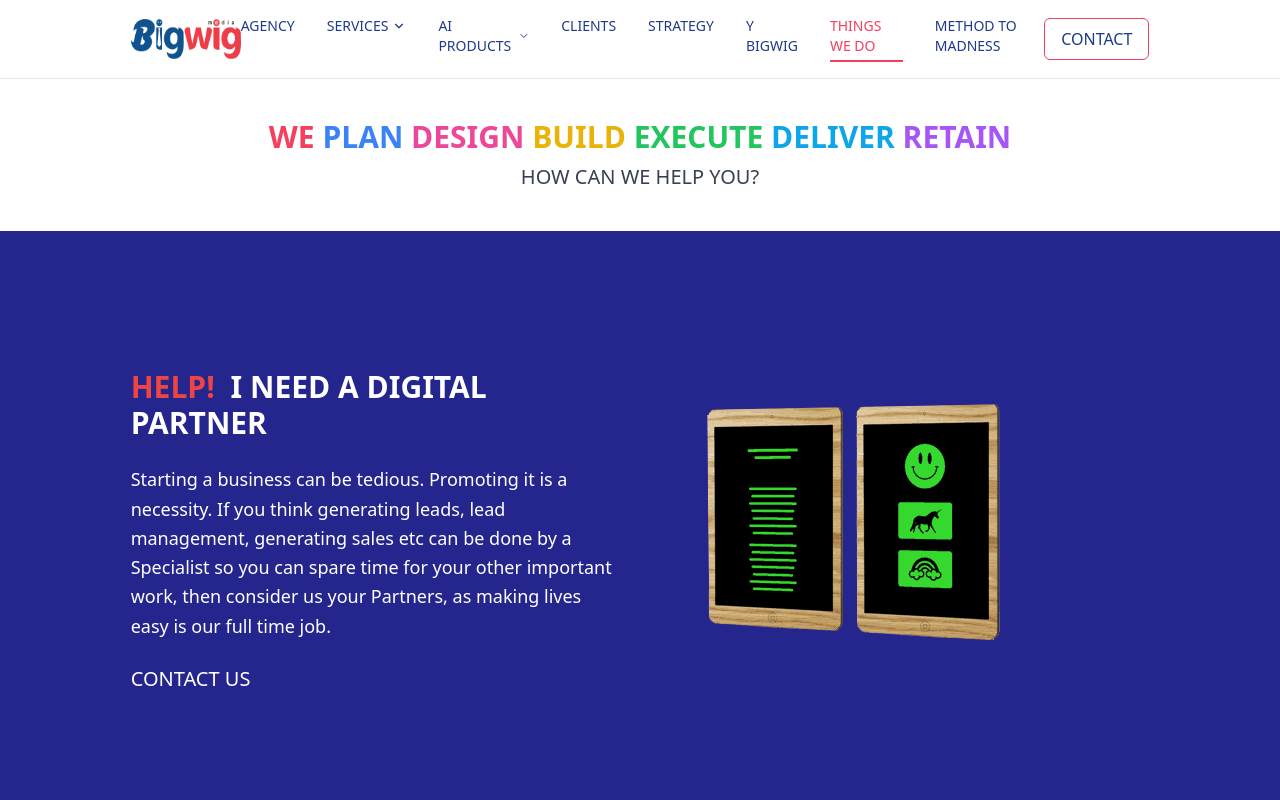
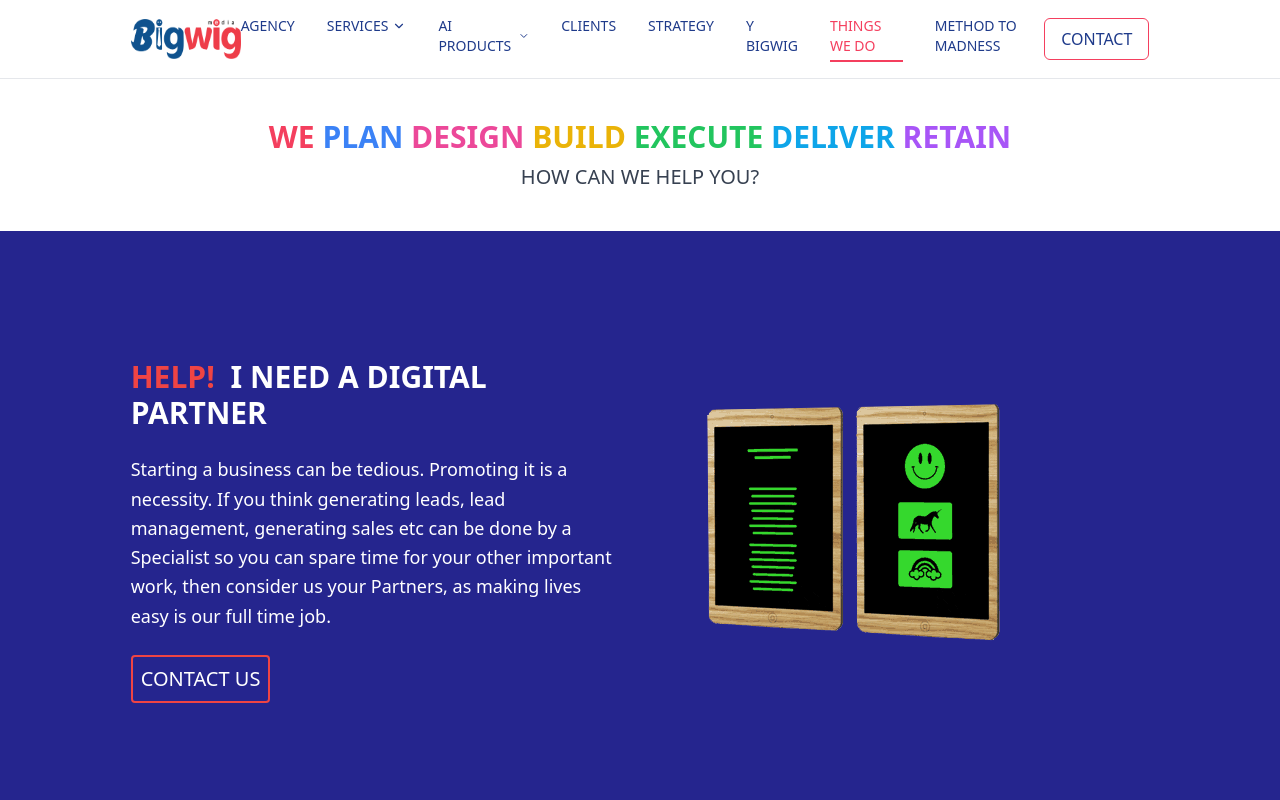
Before and after one commit to Chandan2812/Bigwig, a React (Vite) app: page /things-we-do in a window 1280 px wide. Shown: the top 800 px of the page. Built offline with nearby package versions, Linux system fonts and the light colour scheme.

Commit message:
updated help

```diff
--- a/src/components/HelpSection.tsx
+++ b/src/components/HelpSection.tsx
@@ -129,7 +129,10 @@ const HelpSection = () => {
 
               <a
                 href="/contact"
-                className="text-xl font-thin mt-6 inline-block"
+                className={`text-xl mt-6 inline-block border-2 p-2 rounded border-${service.helpColor.replace(
+                  "text-",
+                  ""
+                )}`}
               >
                 CONTACT US
               </a>
@@ -202,7 +205,7 @@ const HelpSection = () => {
         </p>
 
         {/* Contact Us */}
-        <p className="text-blue-700 font-bold tracking-wider">
+        <p className="text-blue-900 font-bold tracking-wider border-2 p-2 border-blue-900 w-fit rounded">
           <a href="/contact">CONTACT US</a>
         </p>
       </section>
```
